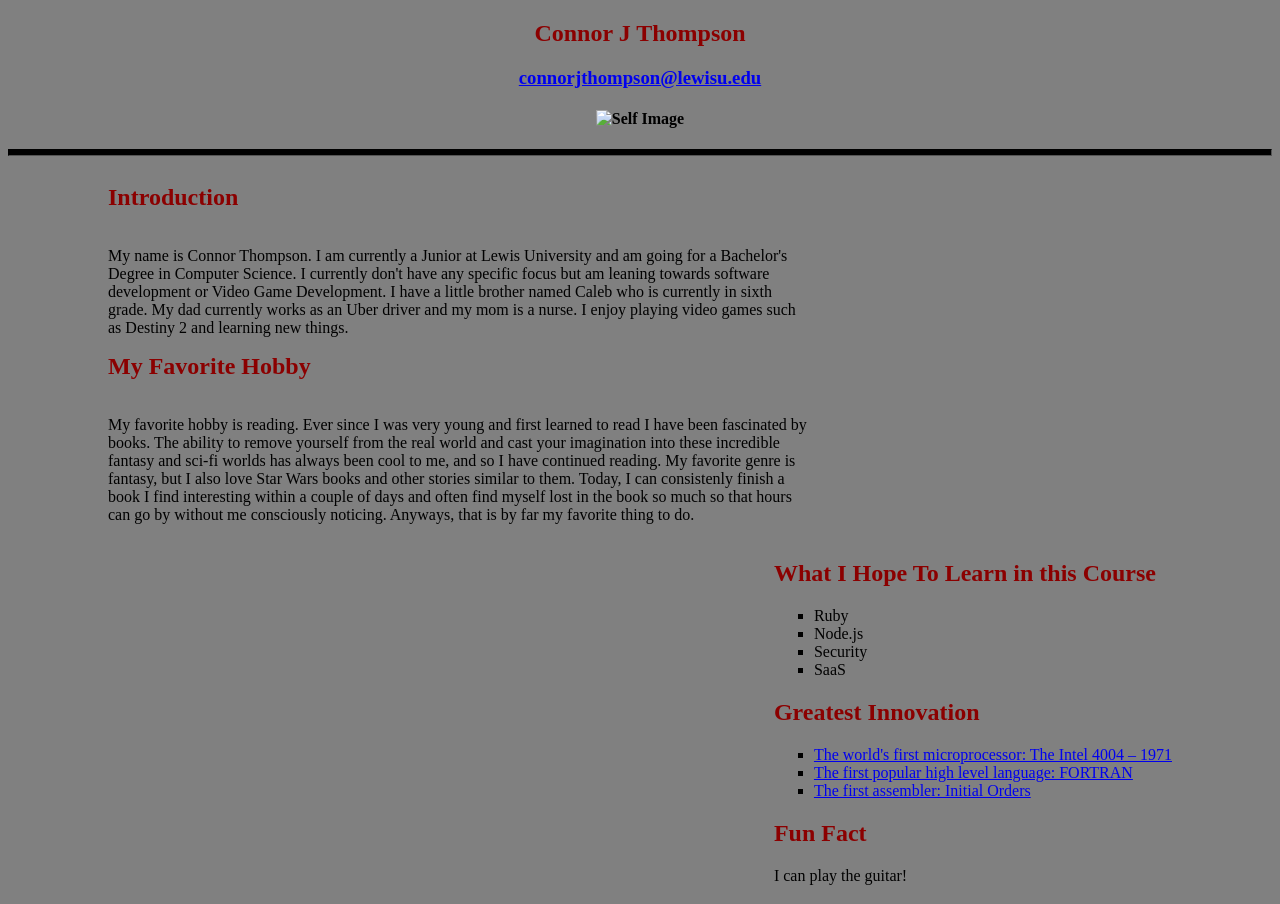
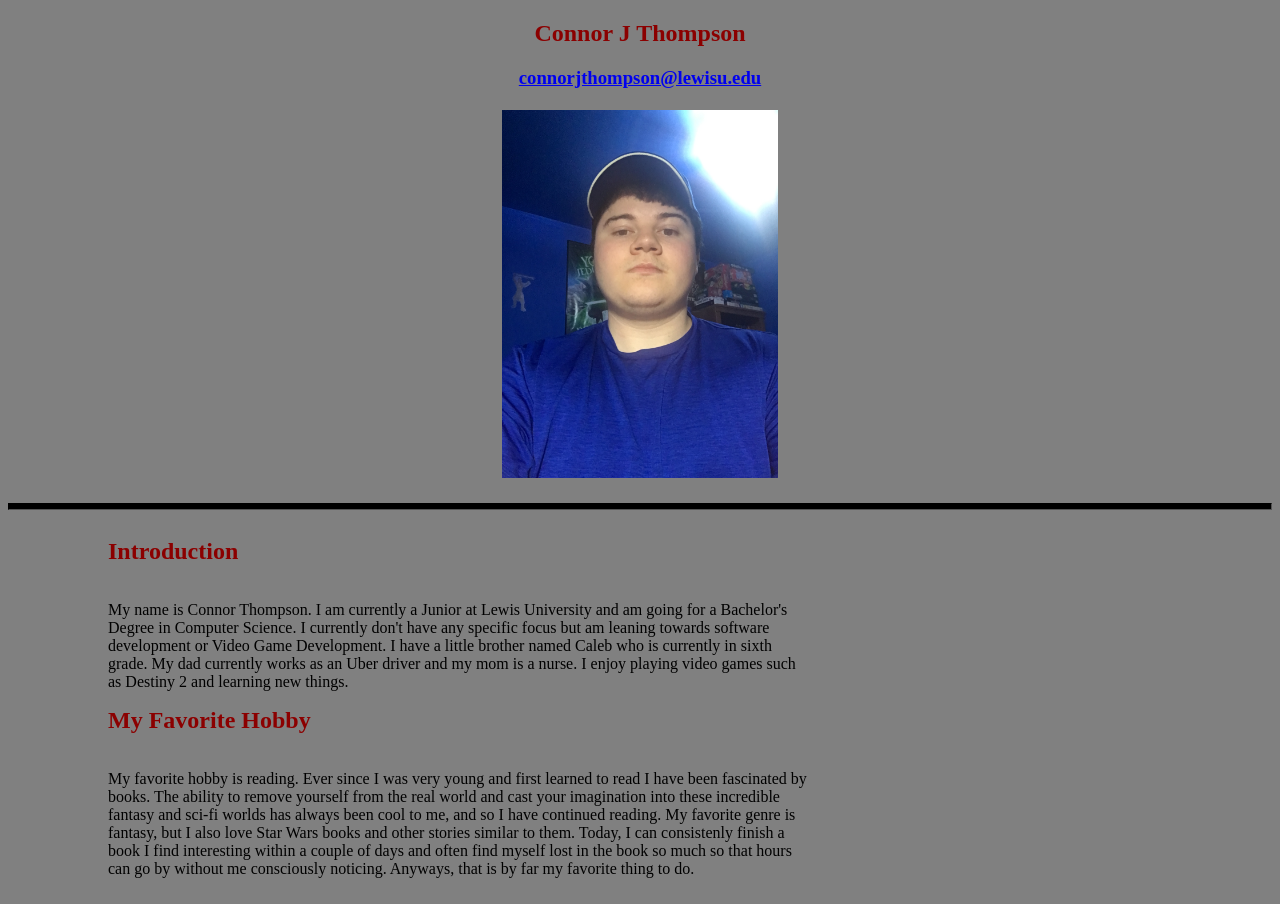
Before and after one commit to cthompson4/scrumpateers, a plain HTML site: page ConnorIndex.html in a window 1280 px wide. Shown: the top 904 px of the page. Drawn offline with Linux system fonts and the light colour scheme.

Commit message:
Update ConnorIndex.html

```diff
--- a/ConnorIndex.html
+++ b/ConnorIndex.html
@@ -7,7 +7,7 @@
 	<center>
 	<h2 style="color: darkred"> Connor J Thompson </h2>
 	<h3> <a href ="mailto: connorjthompson@lewisu.edu">connorjthompson@lewisu.edu</a></h3>
-	<h4> <img src="Self-Image.jpg" width="276" height="368" alt ="Self Image"></h4>
+	<h4> <img src="ConnorImage.jpg" width="276" height="368" alt ="Self Image"></h4>
 	</center>
 	<hr style="background-color: black; border-color: black; height: 5px">
 	<p1 style="float: left; margin-left: 100px">
```
